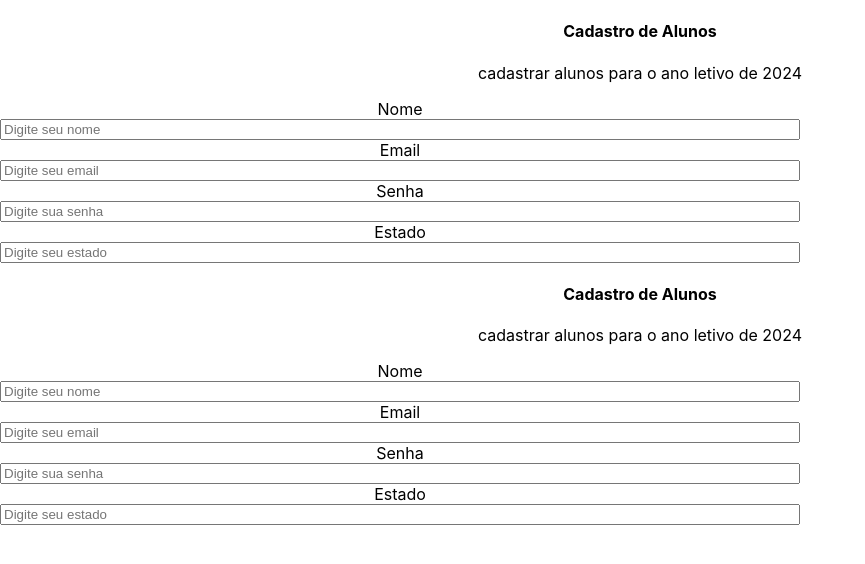
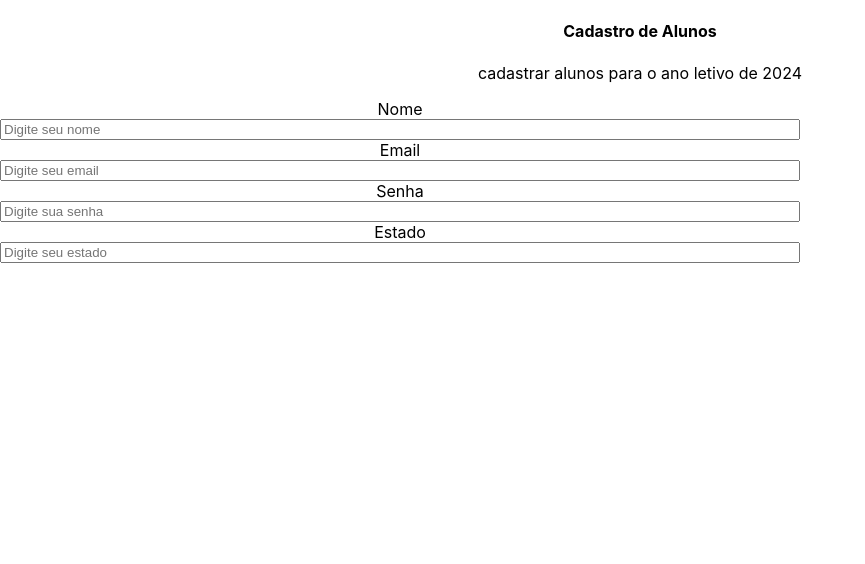
Before and after one commit to LeonardoDMarco/todoList, a React (Create React App) app: page / in a window 1280 px wide. Shown: the top 564 px of the page, without its empty margins (0-865 px from the left). Built offline with nearby package versions, Linux system fonts and the light colour scheme.

Commit message:
retirada de duplo input

```diff
--- a/src/App.js
+++ b/src/App.js
@@ -6,7 +6,7 @@ function App() {
   return (
     <div className="App">
       <FormPerson/>
-        <FormPersonRefactor/>
+
     </div>
   );
 }
```
